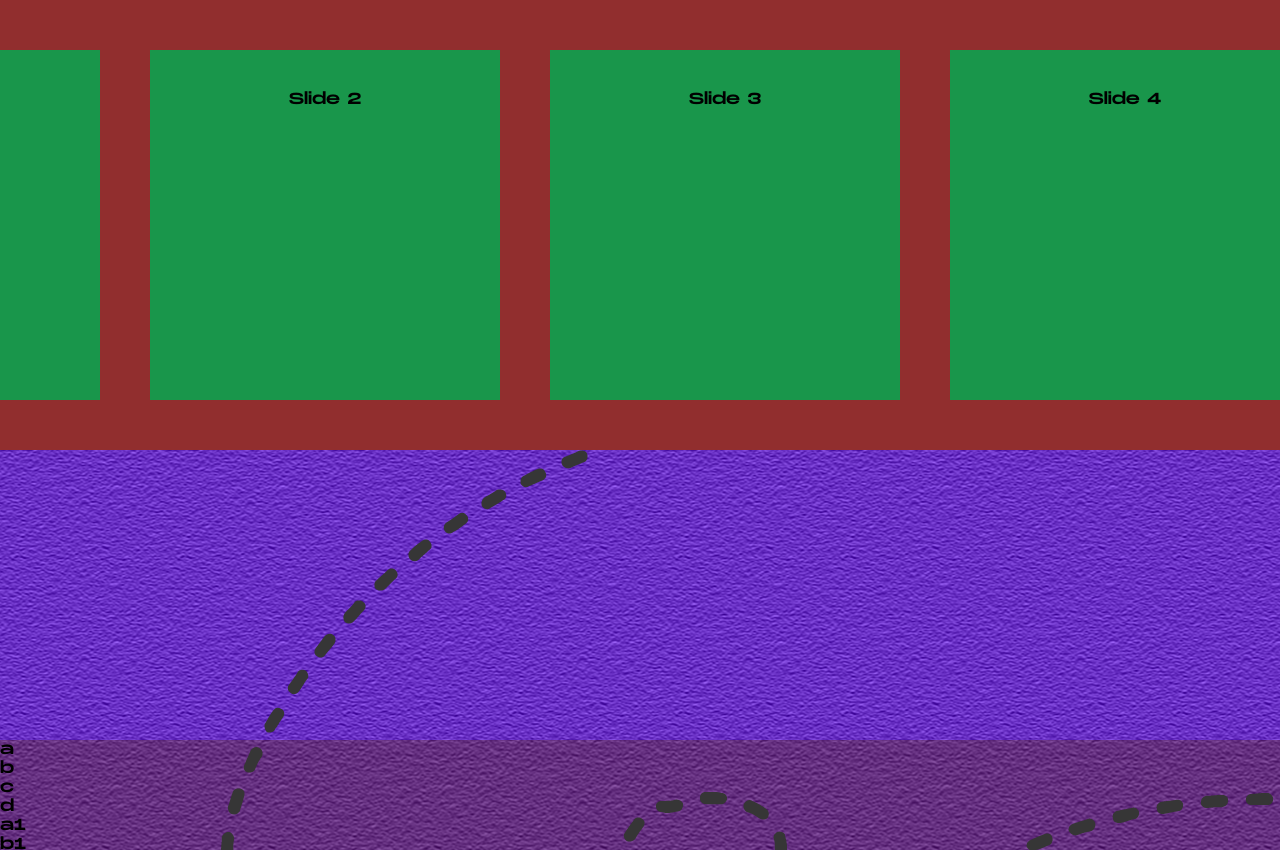
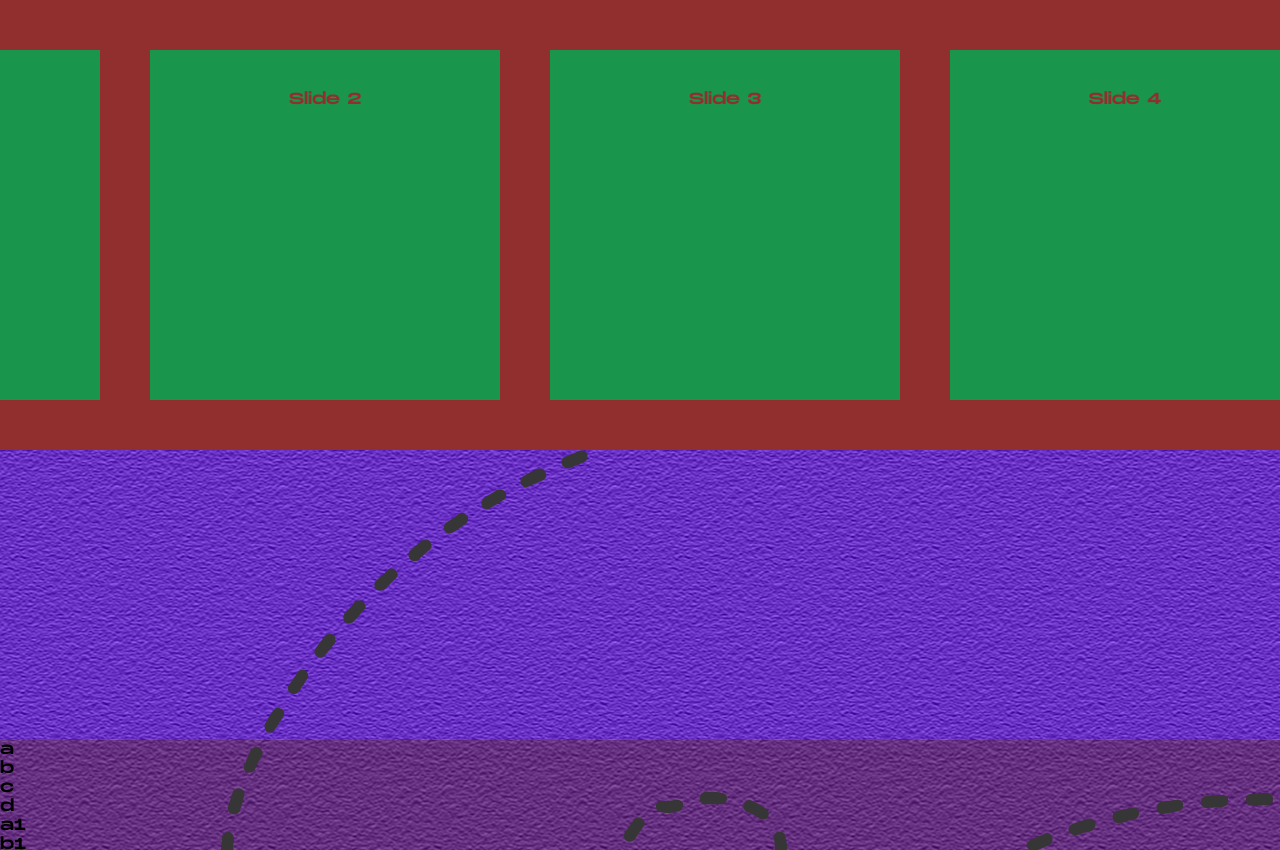
Before and after one commit to ATTP1/Portfolio, a plain HTML site: page index.html in a window 1280 px wide. Shown: the part 2500-3350 px from the top of the page. Drawn offline with nearby package versions, Linux system fonts and the light colour scheme.

Commit message:
repair carousel

```diff
--- a/style/style.scss
+++ b/style/style.scss
@@ -661,6 +661,7 @@
   margin-right: 50px; /* écart éventuel entre éléments */
   text-align: center;
   background: #19964b;
+  color: #912e2e;
   padding: 40px 20px;
   box-sizing: border-box;
 }
```
Also changed, not shown: style/style.css, 1 other file.
